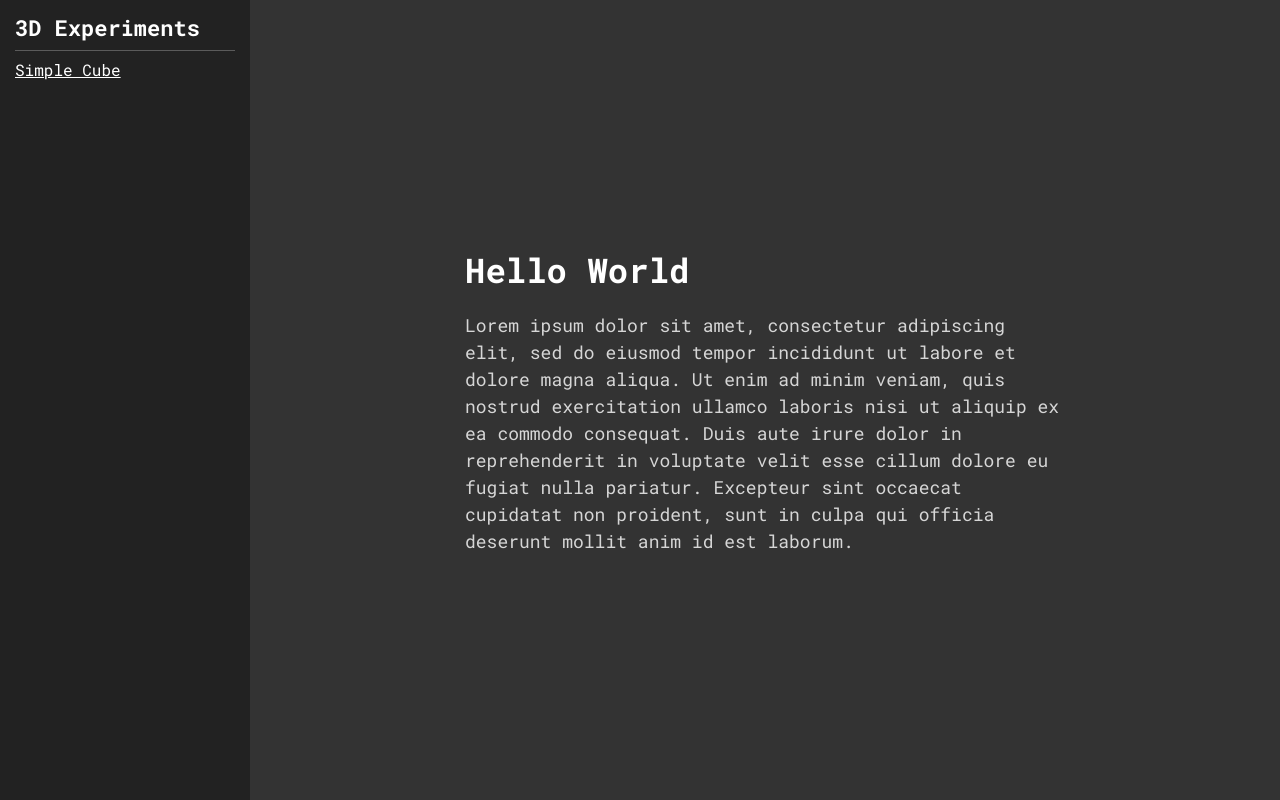
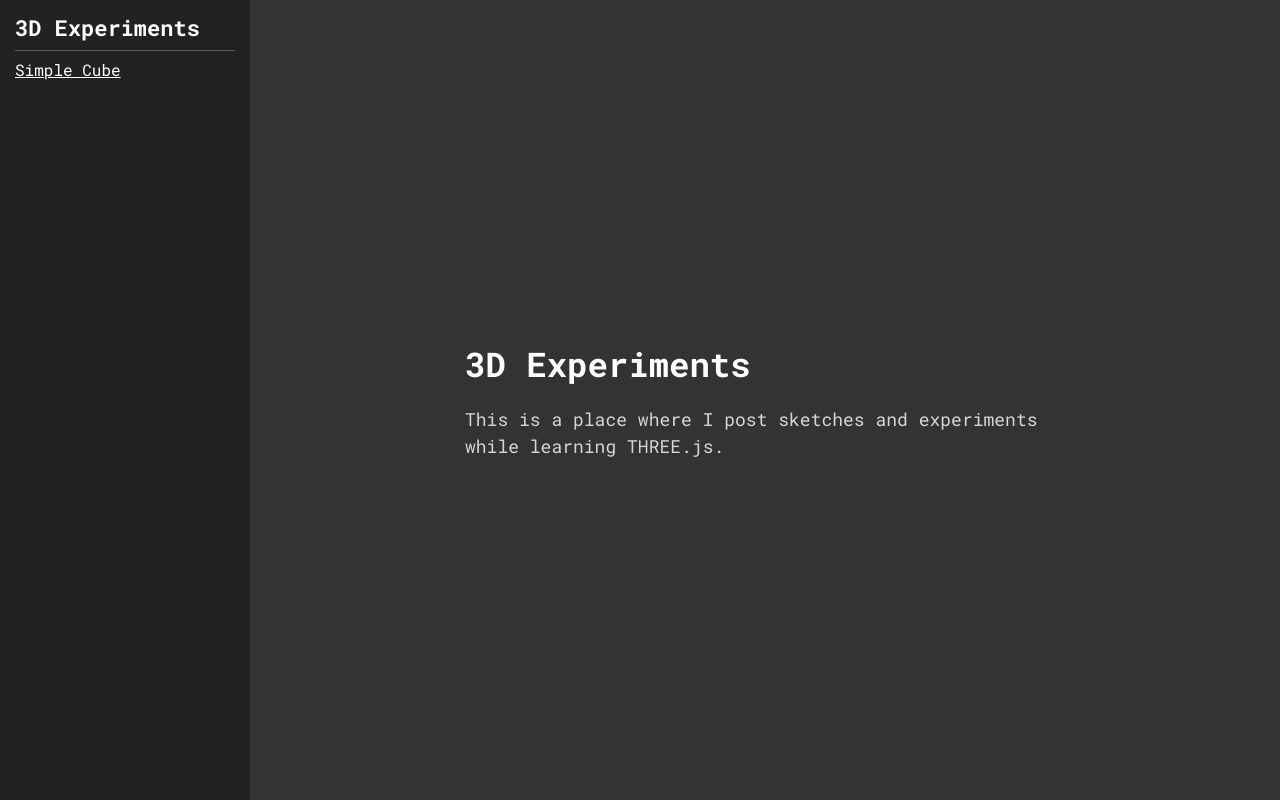
Before and after one commit to Uvacoder/3D-experiments, a React (Create React App) app: page / in a window 1280 px wide. Built offline with nearby package versions, Linux system fonts and the light colour scheme; what react-three-fiber would draw is missing.

Commit message:
content for intro page

```diff
--- a/src/experiments/Intro.js
+++ b/src/experiments/Intro.js
@@ -18,15 +18,10 @@
 
 const Intro = () => (
 	<About>
-		<Title>Hello World</Title>
+		<Title>3D Experiments</Title>
 		<Text>
-			Lorem ipsum dolor sit amet, consectetur adipiscing elit, sed do eiusmod
-			tempor incididunt ut labore et dolore magna aliqua. Ut enim ad minim
-			veniam, quis nostrud exercitation ullamco laboris nisi ut aliquip ex ea
-			commodo consequat. Duis aute irure dolor in reprehenderit in voluptate
-			velit esse cillum dolore eu fugiat nulla pariatur. Excepteur sint occaecat
-			cupidatat non proident, sunt in culpa qui officia deserunt mollit anim id
-			est laborum.
+			This is a place where I post sketches and experiments while learning
+			THREE.js.
 		</Text>
 	</About>
 )
```
